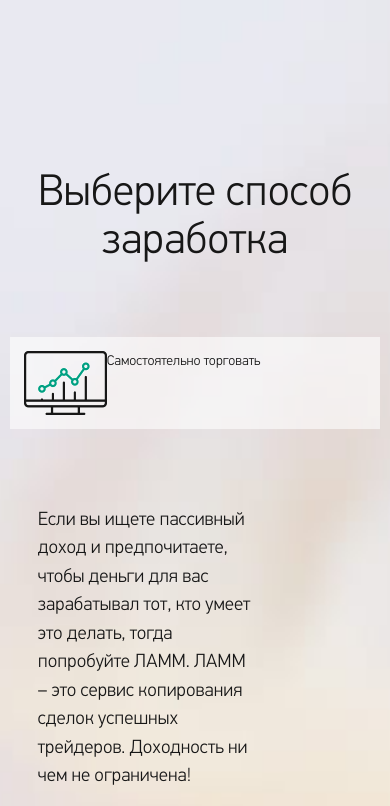
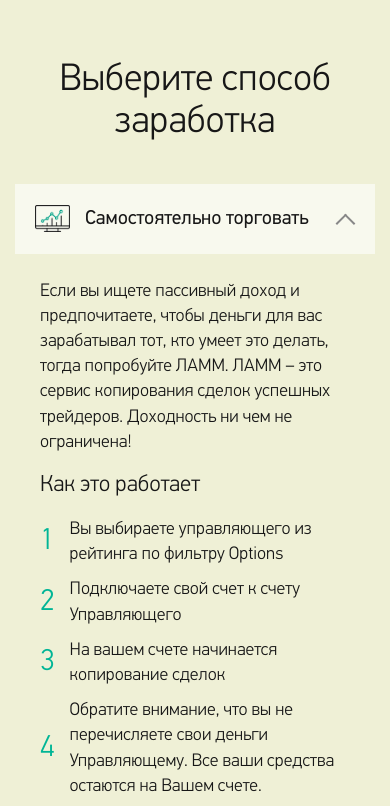
Before and after one commit to lenaryan/uptrader, a website: page index.html in a window 390 px wide. Both pictures are taken after a click on the element "Самостоятельно торговать". Shown: the top 806 px of the page. Drawn offline with nearby package versions, Linux system fonts and the light colour scheme.

Commit message:
mobile styles and scripts

```diff
--- a/index.html
+++ b/index.html
@@ -37,7 +37,7 @@
                 <li class="collapsible__item">
                   <div class="collapsible-header"><img src="/src/images/icon-graph.png" alt="Торговать" class="collapsible__img">Самостоятельно торговать</div>
                   <div class="collapsible-body">
-                    <div id="sale" class="tab-inside">
+                    <div class="body-padding">
                         <p class="sale__par">Если вы ищете пассивный доход и предпочитаете, чтобы деньги для вас зарабатывал тот, кто умеет это делать, тогда попробуйте ЛАММ. ЛАММ – это сервис копирования сделок успешных трейдеров. Доходность ни чем не ограничена!</p>
                         <p class="sale__subtitle">Как это работает</p>
                         <ol class="sale__list">
@@ -50,12 +50,13 @@
                         </ol>
                         <button class="sale__button" type="button">Открыть счет</button>
                     </div>
+                    <img class="collapsible__human" src="/src/images/human-mobile.png" alt="Человек">
                   </div>
                 </li>
                 <li class="collapsible__item">
                   <div class="collapsible-header"><img src="/src/images/icon-case.png" alt="Инвестировать" class="collapsible__img">Инвестировать</div>
                   <div class="collapsible-body">
-                    <div id="invest" class="tab-inside">
+                    <div class="body-padding">
                         <p class="sale__subtitle">Инвестировать</p>
                         <ol class="sale__list">
                             <li class="sale__item">Вы выбираете управляющего из рейтинга по фильтру Options</li>
@@ -67,12 +68,13 @@
                         </ol>
                         <button class="sale__button" type="button">Открыть счет</button>
                     </div>
+                    <img class="collapsible__human" src="/src/images/human-mobile.png" alt="Человек">
                   </div>
                 </li>
                 <li class="collapsible__item">
                   <div class="collapsible-header"><img src="/src/images/icon-man.png" alt="Привлекать инвесторов" class="collapsible__img">Привлекать инвесторов</div>
                   <div class="collapsible-body">
-                    <div id="search" class="tab-inside">
+                    <div class="body-padding">
                         <p class="sale__subtitle">Привлекать инвесторов</p>
                         <ol class="sale__list">
                             <li class="sale__item">Вы выбираете управляющего из рейтинга по фильтру Options</li>
@@ -84,6 +86,7 @@
                         </ol>
                         <button class="sale__button" type="button">Открыть счет</button>
                     </div>
+                    <img class="collapsible__human" src="/src/images/human-mobile.png" alt="Человек">
                   </div>
                 </li>
               </ul>
--- a/src/css/media.css
+++ b/src/css/media.css
@@ -90,6 +90,10 @@
 }
 
 @media (max-width: 740px) {
+    .container {
+        width: 100%;
+    }
+
     .circles, .bottom {
         display: none;
     }
@@ -103,9 +107,273 @@
     .collapsible-header {
         background: rgba(255,255,255,.6);
         border:none;
+        padding: 20px 30px;
+        height: 90px;
+        align-items: center;
+        font-size: 24px;
+        font-family: "PFDinTextPro-Regular", sans-serif;
+        position: relative;
+        margin: 0 20px;
+    }
+
+    .collapsible-header:after {
+        content: '';
+        display: block;
+        width: 18px;
+        height: 18px;
+        border: 2px solid #888;
+        position: absolute;
+        right: 40px;
+        top: 50%;
+        transform: rotate(45deg) translateY(-75%);
+        border-top: transparent;
+        border-left: transparent;
+        transition: all 0.3s ease-in-out;
+    }
+
+    .collapsible__item.active .collapsible-header:after {
+        transform: rotate(-135deg) translateY(25%);
+        right: 35px;
     }
 
     .collapsible__item {
         margin-bottom: 10px;
     }
+
+    .top {
+        min-height: 100vh;
+        padding: 100px 0 50px;
+    }
+
+    .collapsible__img {
+        display: block;
+        max-width: 45px;
+        margin-right: 30px;
+    }
+
+    .collapsible-body {
+        padding: 25px 0 15px;
+        border-bottom: none;
+    }
+
+    .body-padding {
+        padding: 0 40px;
+        margin-bottom: -100px;
+        position: relative;
+        z-index: 1;
+    }
+
+    .collapsible__human {
+        width: 100%;
+        display: block;
+    }
+
+    .sale__par {
+        font-size: 21px;
+        margin: 0 0 30px;
+    }
+
+    .sale__subtitle {
+        font-size: 26px;
+        margin: 0 0 20px;
+    }
+
+    .sale__list {
+        width: 100%;
+    }
+
+    .sale__item {
+        font-size: 21px;
+    }
+
+    .sale__button {
+        font-size: 21px;
+        padding: 14px 35px;
+    }
+
+    .bg-peach {
+        background: #eff0d6;
+    }
 }
+
+@media (max-width: 580px) {
+    .body-padding {
+        margin-bottom: -50px;
+    }
+
+    .top__title {
+        margin: 0 7% 60px;
+    }
+
+    .top {
+        padding: 80px 0 50px;
+    }
+
+    .collapsible__img {
+        max-width: 40px;
+        margin-right: 25px;
+    }
+
+    .collapsible-header {
+        height: 80px;
+    }
+
+    .collapsible-header:after {
+        width: 16px;
+        height: 16px;
+    }
+}
+
+@media (max-width: 480px) {
+    .top__title {
+        font-size: 41px;
+    }
+
+    .collapsible-header {
+        font-size: 22px;
+        padding: 20px 25px;
+    }
+
+    .collapsible-header:after {
+        right: 35px;
+    }
+
+    .sale__par {
+        font-size: 20px;
+        margin: 0 0 20px;
+    }
+
+    .sale__item {
+        font-size: 20px;
+        margin: 10px 0;
+    }
+
+    .sale__item::before {
+        font-size: 30px;
+    }
+
+    .sale__subtitle {
+        font-size: 24px;
+        margin: 0 0 15px;
+    }
+
+    .sale__button {
+        font-size: 20px;
+        padding: 13px 30px;
+    }
+
+    .sale__list {
+        margin: 0 0 30px;
+    }
+
+    .body-padding {
+        margin-bottom: -20px;
+    }
+}
+
+@media (max-width: 420px) {
+    .top__title {
+        margin: 0 7% 40px;
+        font-size: 38px;
+    }
+
+    .top {
+        padding: 60px 0;
+    }
+
+    .collapsible-header {
+        font-size: 20px;
+        padding: 0 20px;
+        height: 70px;
+        margin: 0 15px;
+    }
+
+    .collapsible__img {
+        max-width: 35px;
+        margin-right: 15px;
+    }
+
+    .collapsible-header:after {
+        width: 14px;
+        height: 14px;
+        right: 30px;
+    }
+
+    .collapsible__item.active .collapsible-header:after {
+        right: 25px;
+    }
+
+    .sale__par {
+        font-size: 18px;
+        margin-bottom: 15px;
+    }
+
+    .sale__item {
+        font-size: 18px;
+    }
+
+    .sale__subtitle {
+        font-size: 23px;
+    }
+
+    .body-padding {
+        line-height: 1.4;
+    }
+
+    .sale__button {
+        font-size: 19px;
+        padding: 12px 25px;
+    }
+}
+
+@media (max-width: 380px) {
+    .collapsible-header {
+        font-size: 19px;
+        padding: 0 35px 0 20px;
+        line-height: 1.2;
+    }
+
+    .collapsible__img {
+        max-width: 32px;
+    }
+
+    .top__title {
+        margin: 0 5% 30px;
+        font-size: 36px;
+    }
+
+    .top {
+        padding: 45px 0;
+    }
+
+    .collapsible-header:after {
+        width: 12px;
+        height: 12px;
+        right: 25px;
+    }
+
+    .collapsible__item.active .collapsible-header:after {
+        right: 20px;
+    }
+
+    .sale__par,
+    .sale__item {
+        font-size: 16px;
+    }
+
+    .body-padding {
+        padding: 0 25px;
+    }
+
+    .collapsible-body {
+        padding: 20px 0 15px;
+    }
+
+    .sale__button {
+        font-size: 17px;
+    }
+
+    .sale__list {
+        margin-bottom: 25px;
+    }
+}
```
Also changed, not shown: src/js/main.js (+19 -9 lines), build/css/style.css, build/js/script.js, src/images/human-mobile-long.jpg (deleted), src/images/icon-play.png (deleted).
